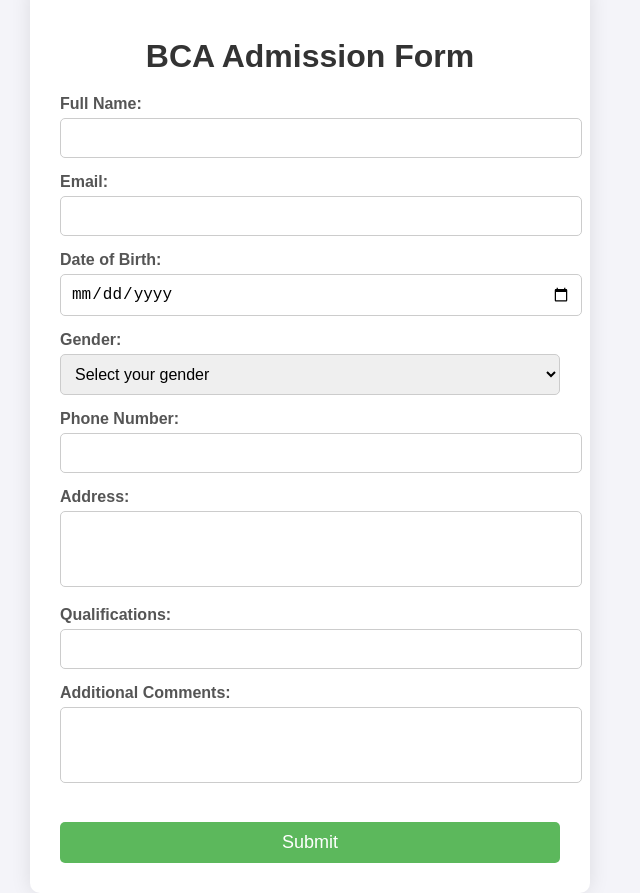
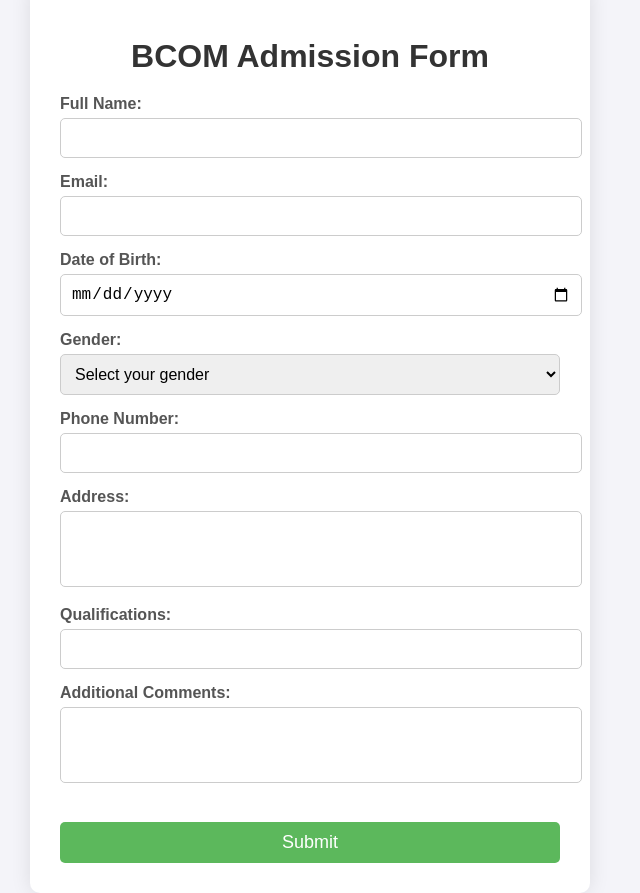
Before and after one commit to varshavh/CollegeForm, a plain HTML site: page index.html in a window 1280 px wide. Shown: the whole page, without its empty margins (330-970 px from the left). Drawn offline with Linux system fonts and the light colour scheme.

Commit message:
Varsha V hegde

```diff
--- a/index.html
+++ b/index.html
@@ -8,7 +8,7 @@
 </head>
 <body>
     <div class="container">
-        <h1>BCA Admission Form</h1>
+        <h1>BCOM Admission Form</h1>
         <form id="admissionForm">
             <div class="form-group">
                 <label for="name">Full Name:</label>
```
